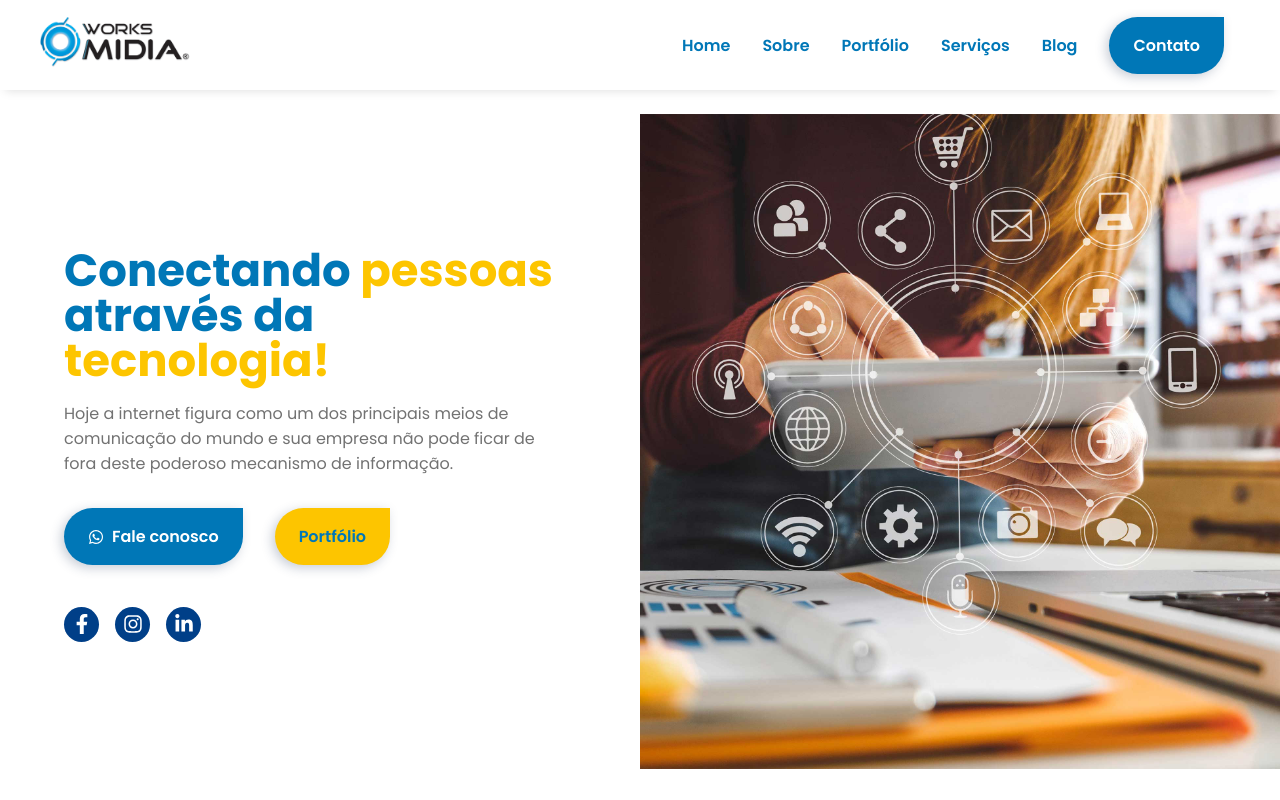
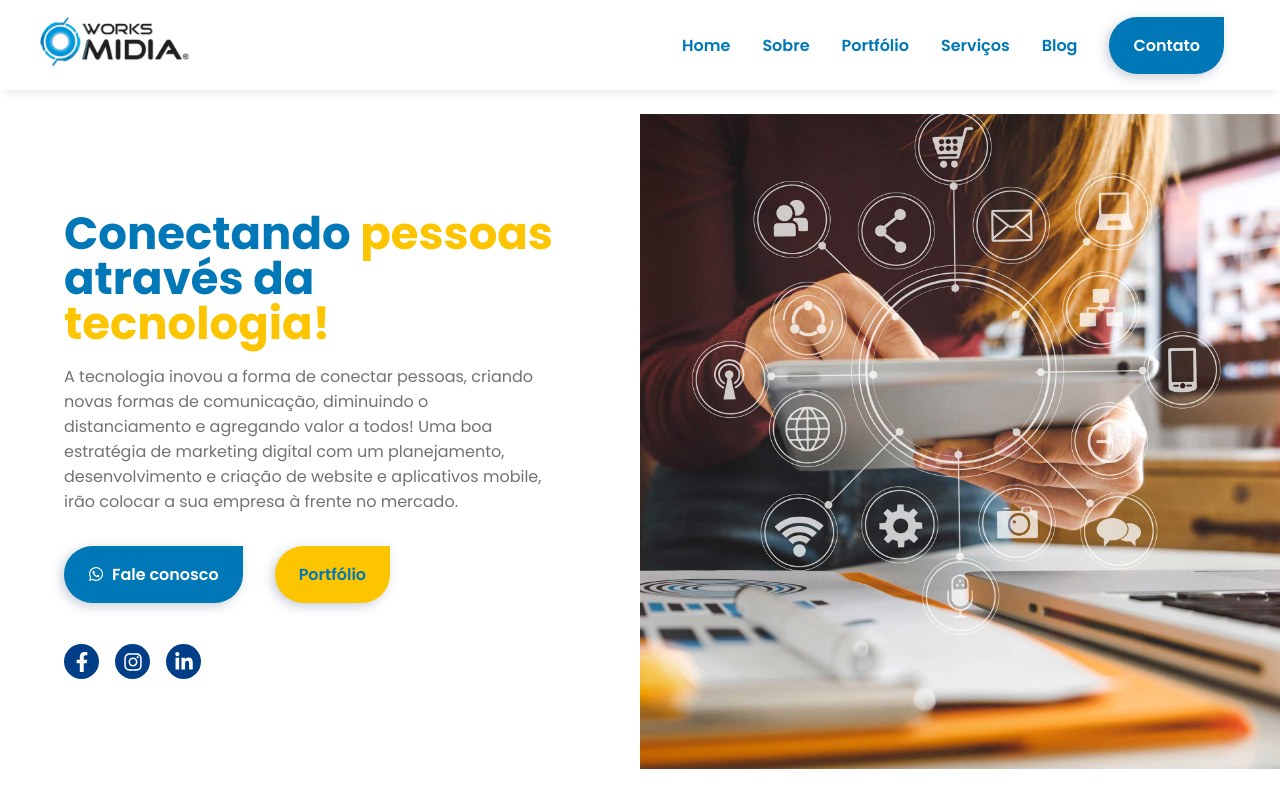
Before and after one commit to beaslins/worksmidia, a Next.js app: page / in a window 1280 px wide. Shown: the top 800 px of the page. Built offline with nearby package versions, Linux system fonts and the light colour scheme.

Commit message:
Update index.js

```diff
--- a/pages/index.js
+++ b/pages/index.js
@@ -46,7 +46,7 @@ function Home() {
                             Conectando <span className="yellow">pessoas</span>
                             <span className="block">através da <span className="yellow">tecnologia!</span></span>
                         </h1>
-                        <p>Hoje a internet figura como um dos principais meios de comunicação do mundo e sua empresa não pode ficar de fora deste poderoso mecanismo de informação.</p>
+                        <p>A tecnologia inovou a forma de conectar pessoas, criando novas formas de comunicação, diminuindo o distanciamento e agregando valor a todos! Uma boa estratégia de marketing digital com um planejamento, desenvolvimento e criação de website e aplicativos mobile, irão colocar a sua empresa à frente no mercado.</p>
                         <div className="flex ctas">
                             <Link href="https://api.whatsapp.com/send?phone=551140406422">
                                 <a className="btn btn-blue flex"><FaWhatsapp /> <span>Fale conosco</span></a>
```
